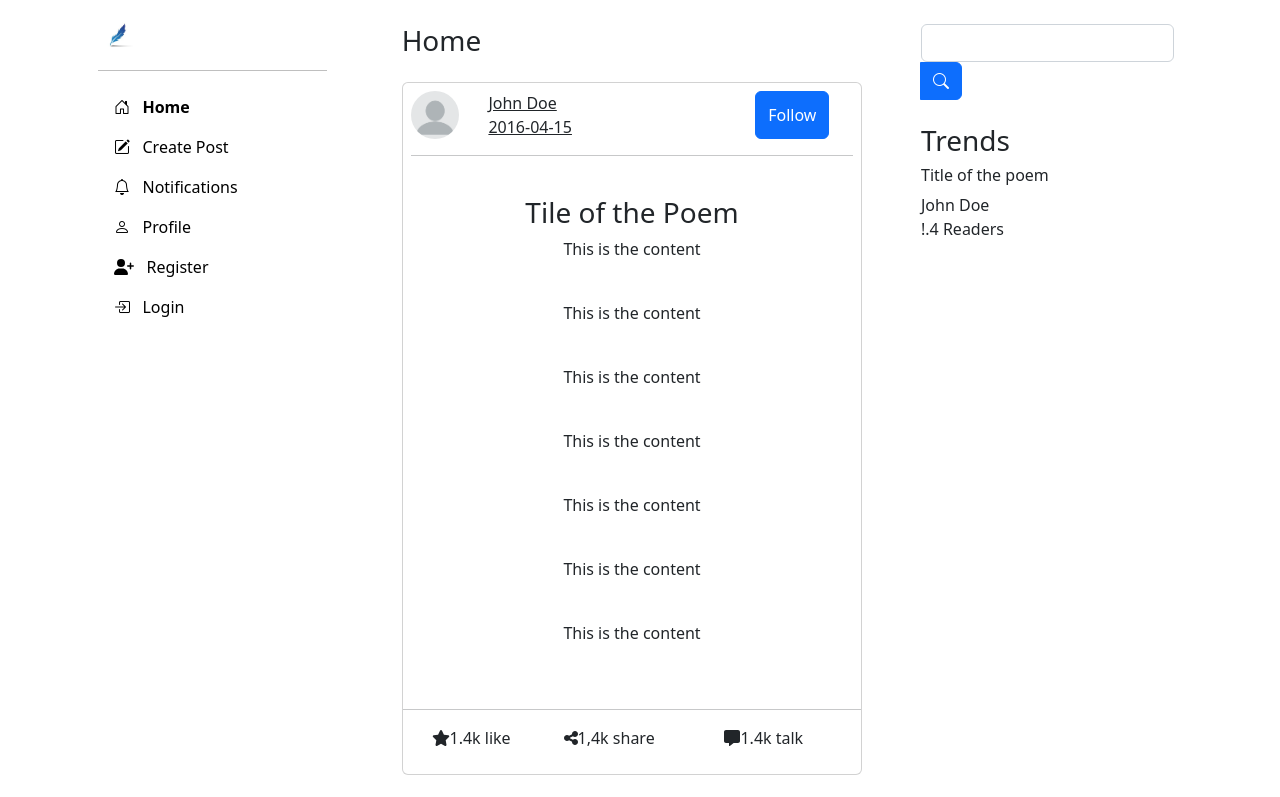
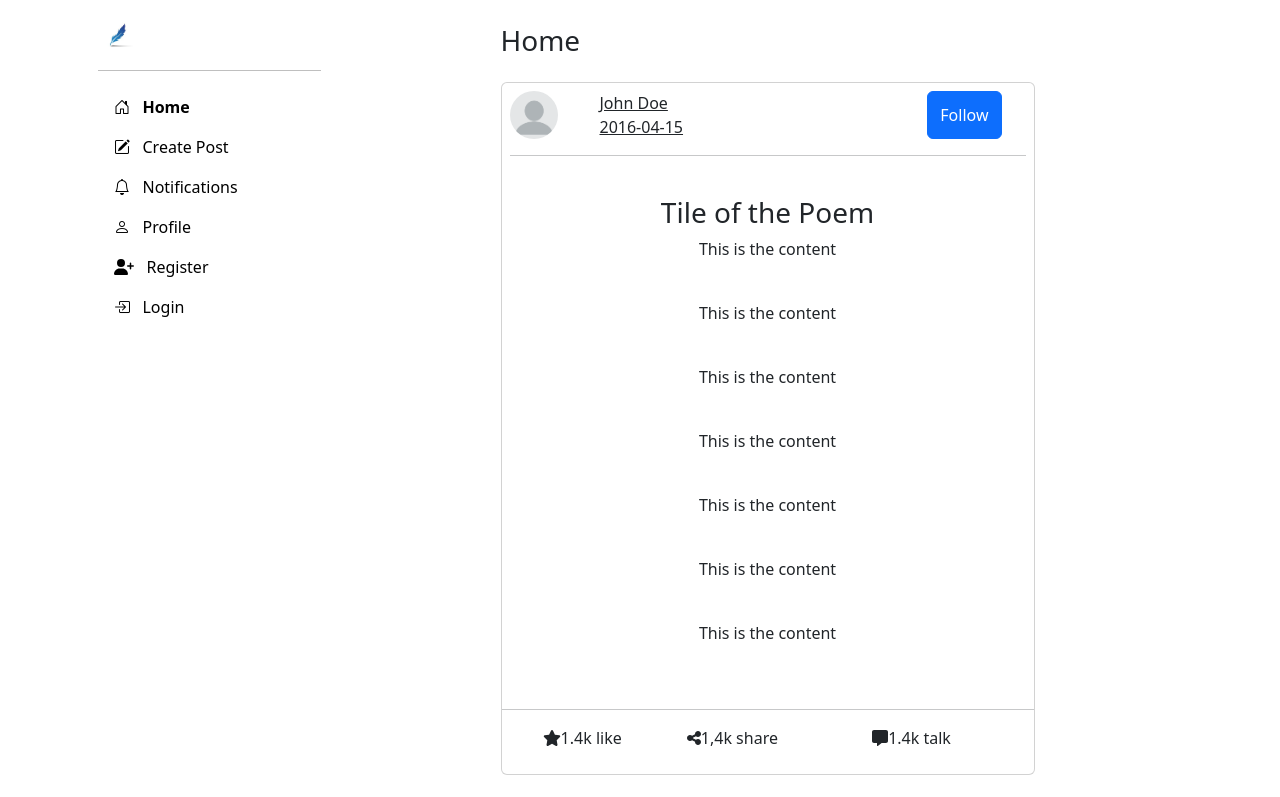
Before and after one commit to neekesh/frontend-publisher, a React (Create React App) app: page / in a window 1280 px wide. Shown: the top 797 px of the page. Built offline with nearby package versions, Linux system fonts and the light colour scheme.

Commit message:
changed sidebar and css change

```diff
--- a/src/content/contentComponent.jsx
+++ b/src/content/contentComponent.jsx
@@ -11,7 +11,7 @@ class Content extends React.Component{
 
         }
         return (
-            <div className="container col-md-7 col-xl-7 ">
+            <div className="container col-md-6 col-xl-6 ">
                 <div className="mt-4">
                     <h3>Home</h3>
                 </div>
--- a/src/root/rootComponent.jsx
+++ b/src/root/rootComponent.jsx
@@ -12,9 +12,9 @@ class Root extends React.Component{
         return(
             <main className="row">
                 <BrowserRouter>
-                    <Sidebar />
+
                     <Routes>
-                        <Route path="*" element={<div className="col-md-9 row"><Content/> <Trending/></div>}></Route>
+                        <Route path="*" element={<div className="row"><Sidebar /> <Content/> <Trending/></div>}></Route>
                         <Route path="/login" element={<Login />}></Route>
                         <Route path="/register" element={<Register/>}></Route>
                     </Routes>
```
